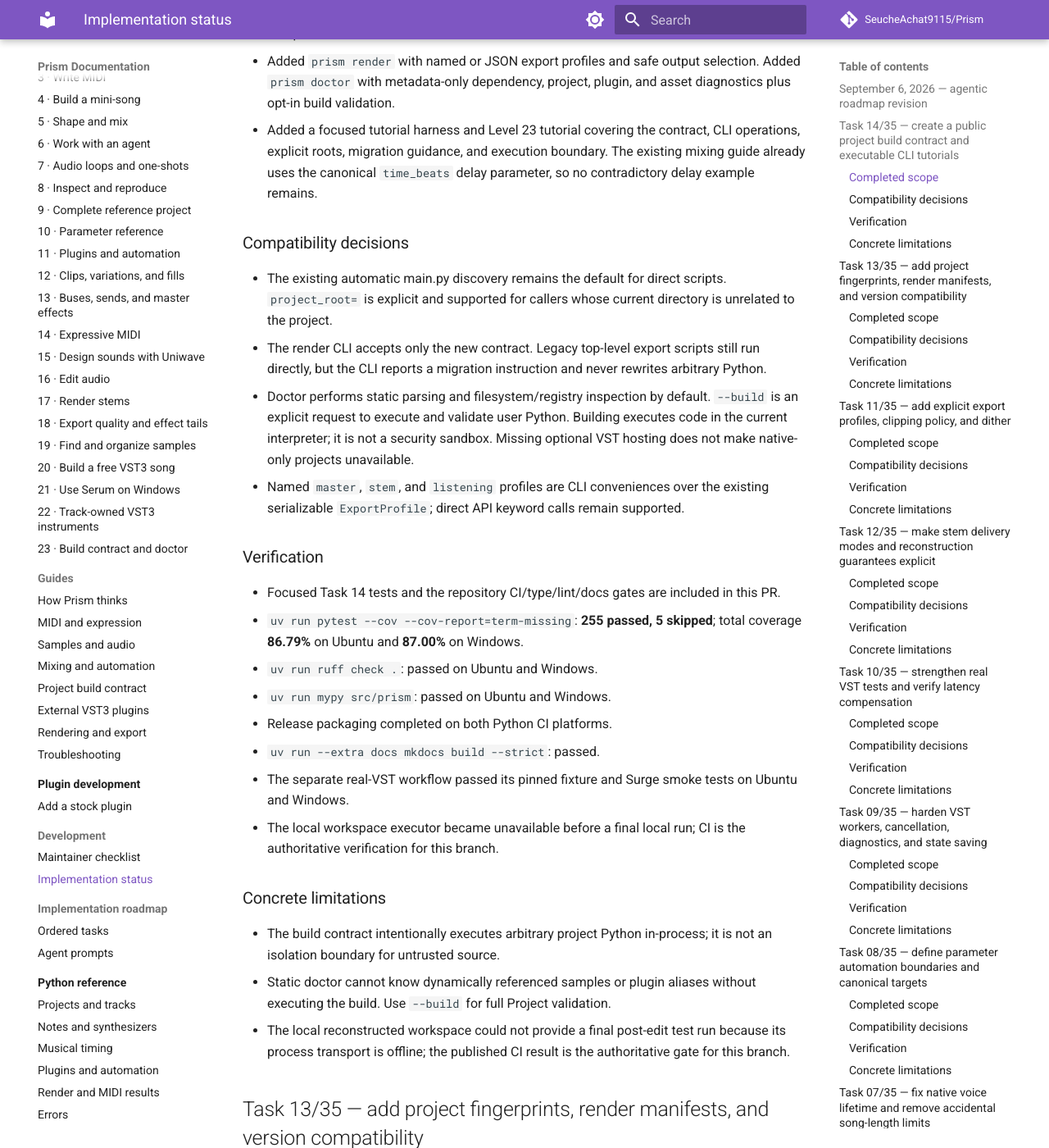
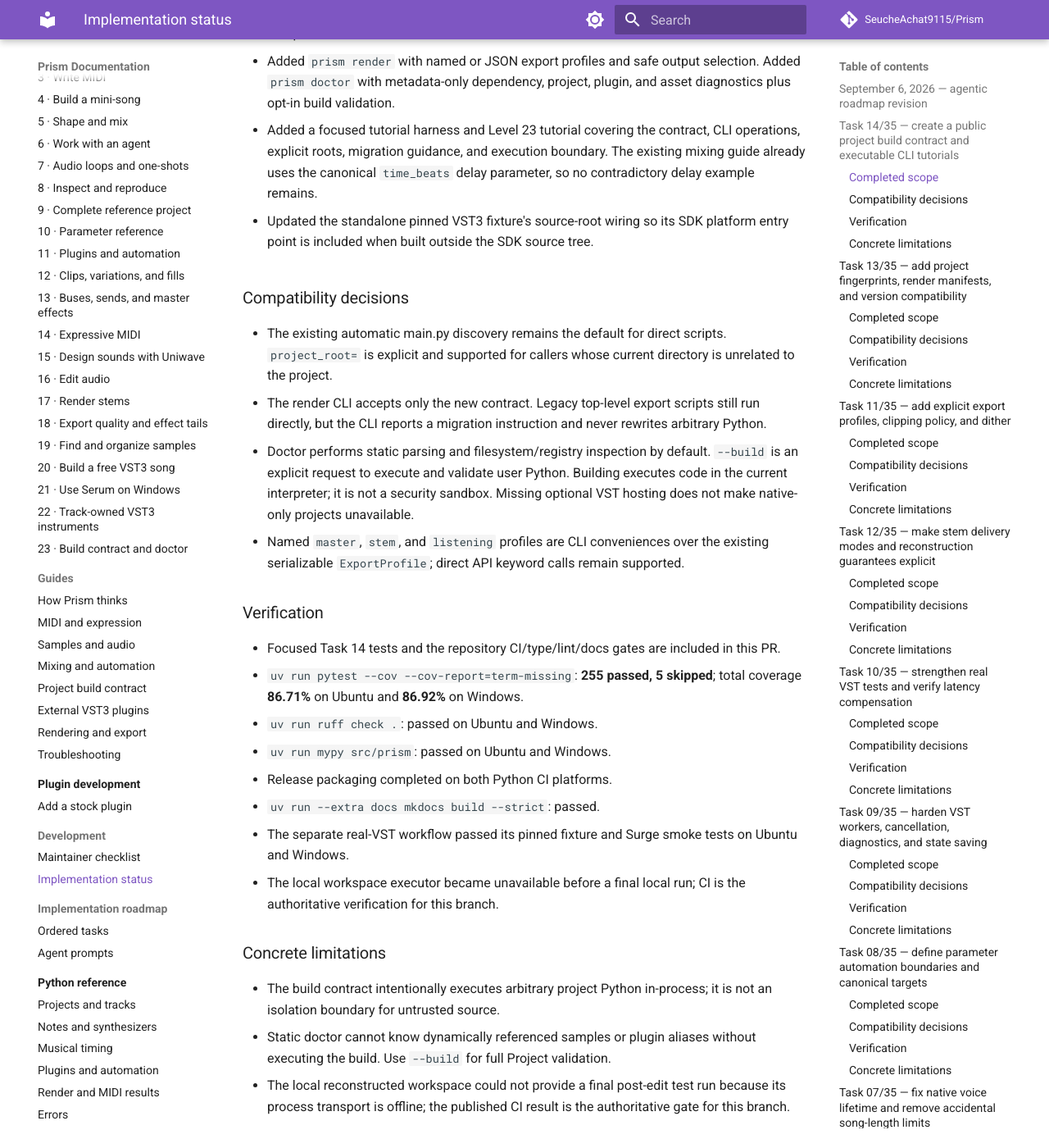
Before and after one commit to SeucheAchat9115/Prism, an MkDocs documentation site: the page built from docs/development/implementation-status.md, in a window 1280 px wide and 1400 px high, scrolled down 848 px. Shown: the whole window at 82% size. Built offline with MkDocs 1.6.1 and Material for MkDocs 9.7.7, drawn with Linux system fonts in a browser that asks for light colours; comment, search, counter and statistics services are not loaded.

Commit message:
Task 14: record final hosted coverage

```diff
--- a/docs/development/implementation-status.md
+++ b/docs/development/implementation-status.md
@@ -36,6 +36,9 @@
   The existing mixing guide already uses the canonical `time_beats` delay
   parameter, so no contradictory delay example remains.
 
+- Updated the standalone pinned VST3 fixture's source-root wiring so its SDK
+  platform entry point is included when built outside the SDK source tree.
+
 ### Compatibility decisions
 
 - The existing automatic main.py discovery remains the default for direct
@@ -58,7 +61,7 @@
 - Focused Task 14 tests and the repository CI/type/lint/docs gates are included
   in this PR.
 - `uv run pytest --cov --cov-report=term-missing`: **255 passed, 5 skipped**;
-  total coverage **86.79%** on Ubuntu and **87.00%** on Windows.
+  total coverage **86.71%** on Ubuntu and **86.92%** on Windows.
 - `uv run ruff check .`: passed on Ubuntu and Windows.
 - `uv run mypy src/prism`: passed on Ubuntu and Windows.
 - Release packaging completed on both Python CI platforms.
```
